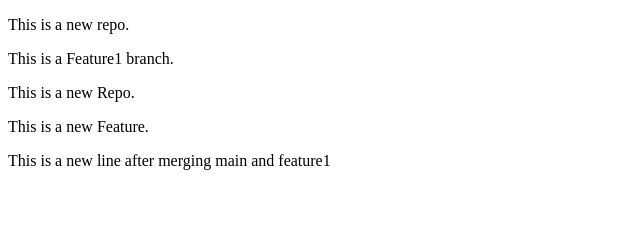
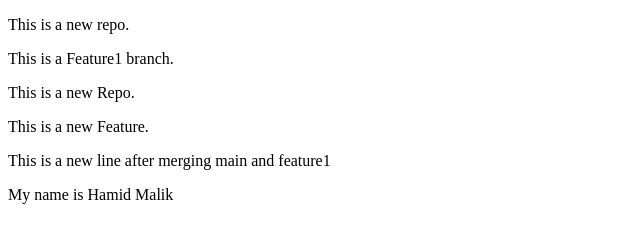
Before and after one commit to Hamid682004/Local_Repo, a plain HTML site: page index.html in a window 1280 px wide. Shown: the whole page, without its empty margins (0-640 px from the left). Drawn offline with Linux system fonts and the light colour scheme.

Commit message:
adding new line

```diff
--- a/index.html
+++ b/index.html
@@ -12,5 +12,6 @@
     <p>This is a new Feature.</p>
 
     <p>This is a new line after merging main and feature1</p>
+    <p>My name is Hamid Malik</p>
 </body>
 </html>
```
